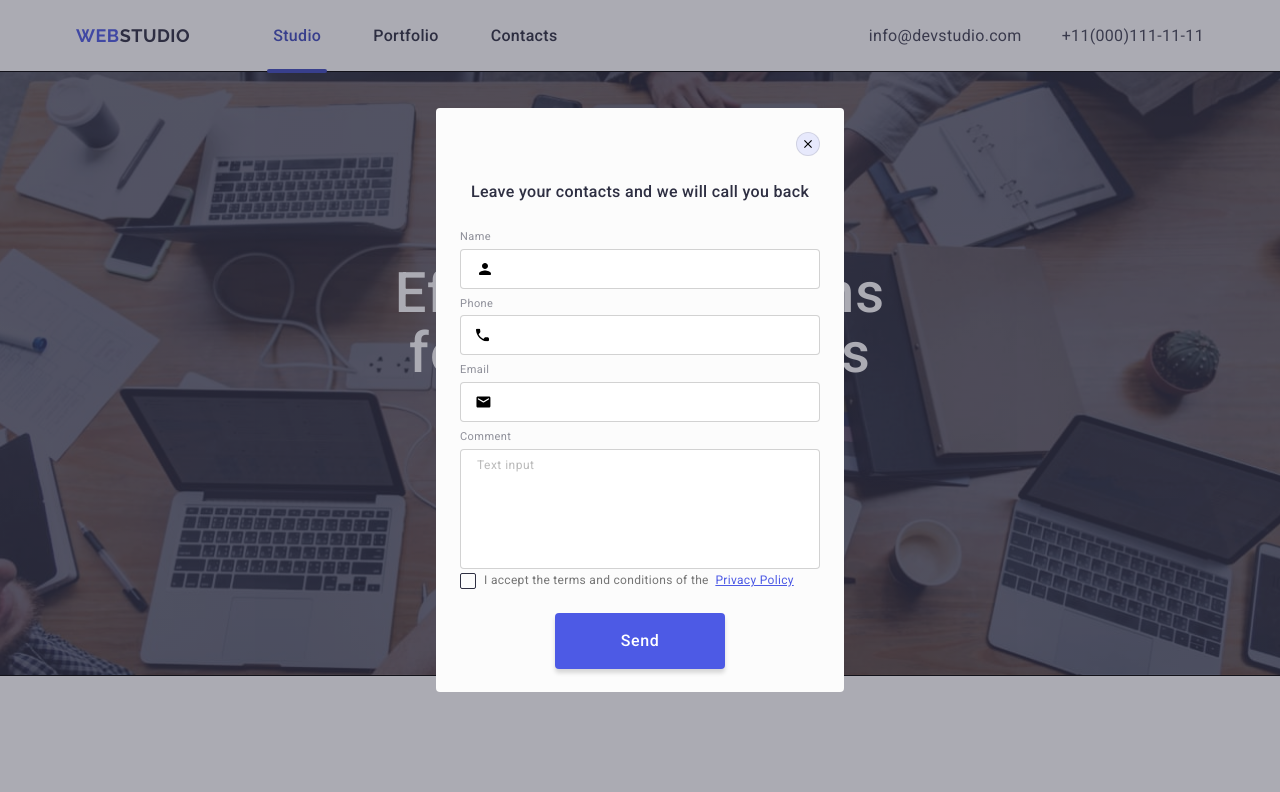
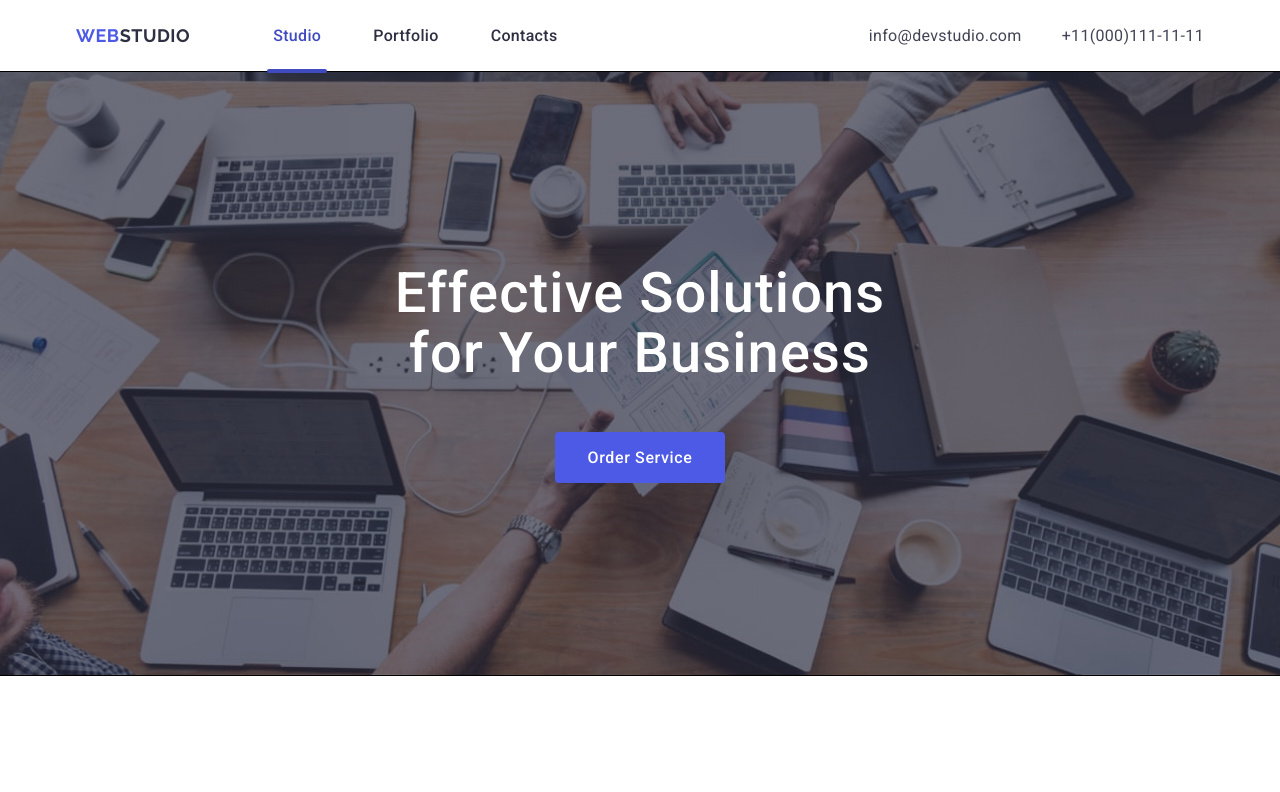
Before and after one commit to UriyRatinskiy/goit-markup-hw-06, a plain HTML site: page index.html in a window 1280 px wide. Shown: the top 792 px of the page. Drawn offline with nearby package versions, Linux system fonts and the light colour scheme.

Commit message:
goit-markup-hw-06/04

```diff
--- a/css/styles.css
+++ b/css/styles.css
@@ -585,6 +585,7 @@ clip: rect(0 0 0 0);
     letter-spacing: 0.04em;
     color: #FFFFFF;
     height: 40px;
+    cursor: pointer;
 
     background: var(--IRIS);
     border-radius: 4px;
@@ -633,8 +634,8 @@ clip: rect(0 0 0 0);
     top: 50%;
     left: 50%;
     transform: translate(-50%,-50%);
-    width: 408px;
-    height: 584px;
+    max-width: 408px;
+    width: 100%;
     background-color: #FCFCFC;
     border-radius: 4px;
 
@@ -744,7 +745,7 @@ clip: rect(0 0 0 0);
     border-radius: 4px;
     padding: 8px 16px;
     transition: border-color var(--transition-dur-and-func);
-
+   margin-bottom: 16px;
 }
 .modal-form-comment::placeholder {
     align-items: center;
@@ -818,7 +819,7 @@ clip: rect(0 0 0 0);
 
         padding: 16px 32px;
         border-radius: 4px;
-        min-width: 170px;
+        min-width: 169px;
         border: none;
 
         transition-property: background-color;
--- a/index.html
+++ b/index.html
@@ -367,7 +367,7 @@
 
 
 
- <div class="backdrop " data-modal>
+ <div class="backdrop is-hidden" data-modal>
     <div class="modal">
         <button type="button" class="modal-close-btn" data-modal-close>
             <svg class="modal-close-btn-icon" width="8" height="8">
```
